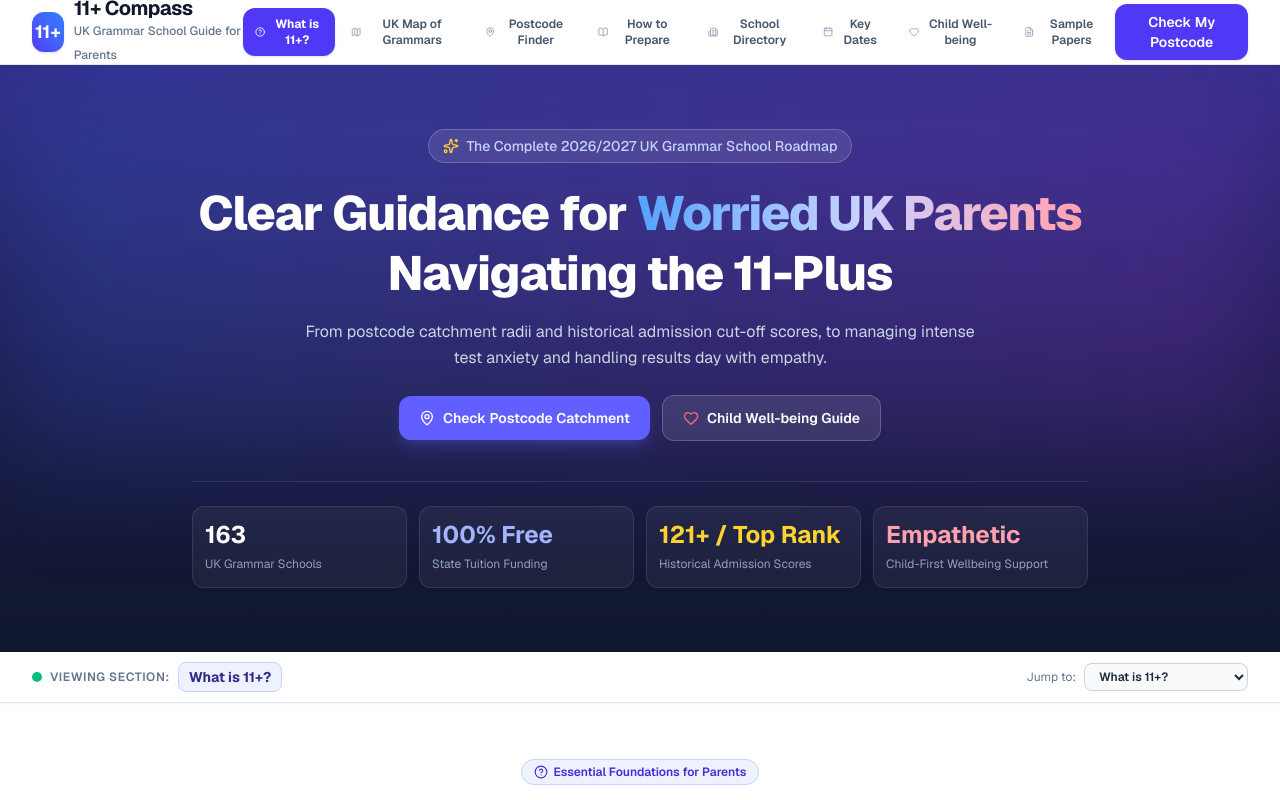
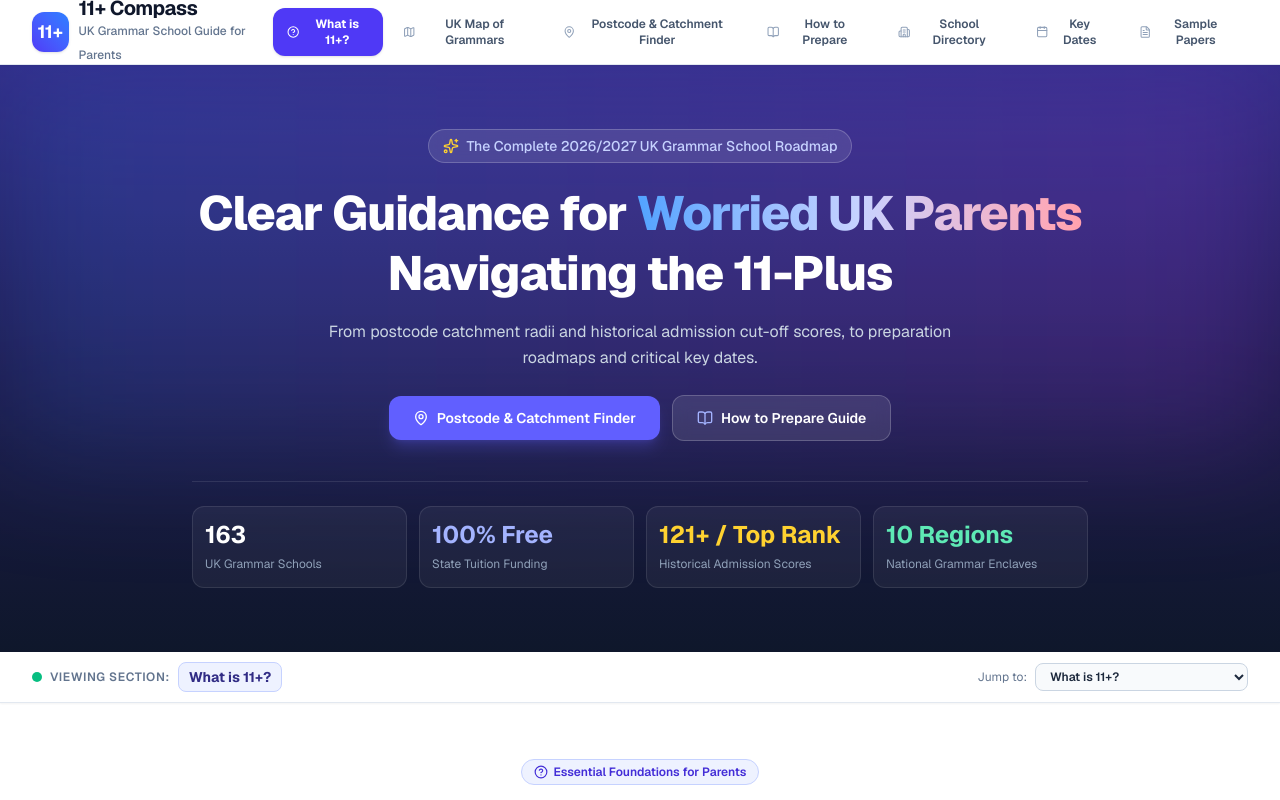
Before and after one commit to anildutta007/11plusexam, a Next.js app: page / in a window 1280 px wide. Shown: the top 800 px of the page. Built offline with nearby package versions, Linux system fonts and the light colour scheme.

Commit message:
Remove duplicate Check My Postcode button and remove Child Well-being tab for a focused, objective interface

```diff
--- a/src/app/page.tsx
+++ b/src/app/page.tsx
@@ -8,9 +8,8 @@ import PostcodeFinder from '@/components/PostcodeFinder';
 import PreparationMasterySection from '@/components/PreparationMasterySection';
 import SchoolsTable from '@/components/SchoolsTable';
 import TimelineSection from '@/components/TimelineSection';
-import PsychologySection from '@/components/PsychologySection';
 import SamplePapersSection from '@/components/SamplePapersSection';
-import { Sparkles, MapPin, Heart, Compass, CheckCircle2 } from 'lucide-react';
+import { Sparkles, MapPin, Compass, BookOpen } from 'lucide-react';
 
 export default function Home() {
   const [activeTab, setActiveTab] = useState<TabId>('what-is-11plus');
@@ -36,24 +35,24 @@ export default function Home() {
           </h1>
 
           <p className="mt-4 text-sm sm:text-base text-slate-300 max-w-2xl mx-auto leading-relaxed">
-            From postcode catchment radii and historical admission cut-off scores, to managing intense test anxiety and handling results day with empathy.
+            From postcode catchment radii and historical admission cut-off scores, to preparation roadmaps and critical key dates.
           </p>
 
           <div className="mt-6 flex flex-wrap items-center justify-center gap-3 text-xs sm:text-sm font-semibold">
             <button
               onClick={() => setActiveTab('postcode-finder')}
-              className="inline-flex items-center gap-2 px-5 py-3 rounded-xl bg-indigo-500 hover:bg-indigo-600 text-white shadow-lg shadow-indigo-500/25 transition-all transform hover:-translate-y-0.5"
+              className="inline-flex items-center gap-2 px-6 py-3 rounded-xl bg-indigo-500 hover:bg-indigo-600 text-white shadow-lg shadow-indigo-500/25 transition-all transform hover:-translate-y-0.5"
             >
               <MapPin className="w-4 h-4" />
-              Check Postcode Catchment
+              Postcode & Catchment Finder
             </button>
 
             <button
-              onClick={() => setActiveTab('child-wellbeing')}
-              className="inline-flex items-center gap-2 px-5 py-3 rounded-xl bg-white/10 hover:bg-white/20 border border-white/20 text-white backdrop-blur-sm transition-all"
+              onClick={() => setActiveTab('how-to-prepare')}
+              className="inline-flex items-center gap-2 px-6 py-3 rounded-xl bg-white/10 hover:bg-white/20 border border-white/20 text-white backdrop-blur-sm transition-all"
             >
-              <Heart className="w-4 h-4 text-rose-400" />
-              Child Well-being Guide
+              <BookOpen className="w-4 h-4 text-indigo-300" />
+              How to Prepare Guide
             </button>
           </div>
 
@@ -72,8 +71,8 @@ export default function Home() {
               <span className="text-xs text-slate-400">Historical Admission Scores</span>
             </div>
             <div className="p-3 bg-white/5 rounded-xl border border-white/10">
-              <span className="block text-2xl font-bold text-rose-300">Empathetic</span>
-              <span className="text-xs text-slate-400">Child-First Wellbeing Support</span>
+              <span className="block text-2xl font-bold text-emerald-300">10 Regions</span>
+              <span className="text-xs text-slate-400">National Grammar Enclaves</span>
             </div>
           </div>
         </div>
@@ -117,7 +116,6 @@ export default function Home() {
         {activeTab === 'how-to-prepare' && <PreparationMasterySection />}
         {activeTab === 'school-directory' && <SchoolsTable />}
         {activeTab === 'key-dates' && <TimelineSection />}
-        {activeTab === 'child-wellbeing' && <PsychologySection />}
         {activeTab === 'sample-papers' && <SamplePapersSection />}
       </main>
 
--- a/src/components/Navbar.tsx
+++ b/src/components/Navbar.tsx
@@ -9,7 +9,6 @@ import {
   BookOpen,
   Building2,
   Calendar,
-  Heart,
   FileText
 } from 'lucide-react';
 
@@ -20,24 +19,21 @@ export type TabId =
   | 'how-to-prepare'
   | 'school-directory'
   | 'key-dates'
-  | 'child-wellbeing'
   | 'sample-papers';
 
 export interface TabItem {
   id: TabId;
   label: string;
   icon: React.ElementType;
-  badge?: string;
 }
 
 export const TABS: TabItem[] = [
   { id: 'what-is-11plus', label: 'What is 11+?', icon: HelpCircle },
   { id: 'uk-map', label: 'UK Map of Grammars', icon: Map },
-  { id: 'postcode-finder', label: 'Postcode Finder', icon: MapPin },
+  { id: 'postcode-finder', label: 'Postcode & Catchment Finder', icon: MapPin },
   { id: 'how-to-prepare', label: 'How to Prepare', icon: BookOpen },
   { id: 'school-directory', label: 'School Directory', icon: Building2 },
   { id: 'key-dates', label: 'Key Dates', icon: Calendar },
-  { id: 'child-wellbeing', label: 'Child Well-being', icon: Heart },
   { id: 'sample-papers', label: 'Sample Papers', icon: FileText },
 ];
 
@@ -68,7 +64,7 @@ export default function Navbar({ activeTab, onSelectTab }: NavbarProps) {
           </button>
 
           {/* Top Tabs Bar */}
-          <nav className="hidden lg:flex items-center gap-1 text-xs font-semibold">
+          <nav className="hidden lg:flex items-center gap-1.5 text-xs font-semibold">
             {TABS.map((tab) => {
               const Icon = tab.icon;
               const isActive = activeTab === tab.id;
@@ -76,7 +72,7 @@ export default function Navbar({ activeTab, onSelectTab }: NavbarProps) {
                 <button
                   key={tab.id}
                   onClick={() => onSelectTab(tab.id)}
-                  className={`inline-flex items-center gap-1.5 px-3 py-2 rounded-xl transition-all ${
+                  className={`inline-flex items-center gap-1.5 px-3.5 py-2 rounded-xl transition-all ${
                     isActive
                       ? 'bg-indigo-600 text-white shadow-sm font-bold'
                       : 'text-slate-600 hover:text-indigo-600 hover:bg-slate-100'
@@ -88,16 +84,6 @@ export default function Navbar({ activeTab, onSelectTab }: NavbarProps) {
               );
             })}
           </nav>
-
-          {/* Quick CTA */}
-          <div className="flex items-center gap-2">
-            <button
-              onClick={() => onSelectTab('postcode-finder')}
-              className="inline-flex items-center justify-center px-4 py-2 text-xs sm:text-sm font-semibold rounded-xl text-white bg-indigo-600 hover:bg-indigo-700 shadow-sm transition-all"
-            >
-              Check My Postcode
-            </button>
-          </div>
         </div>
 
         {/* Mobile Scrolling Horizontal Tab Strip */}
```
